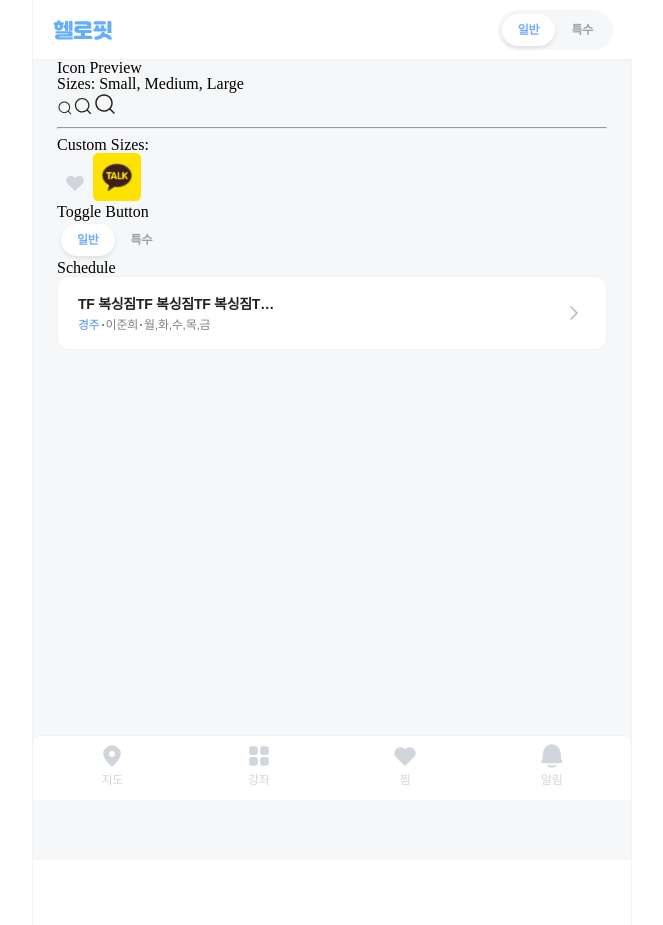
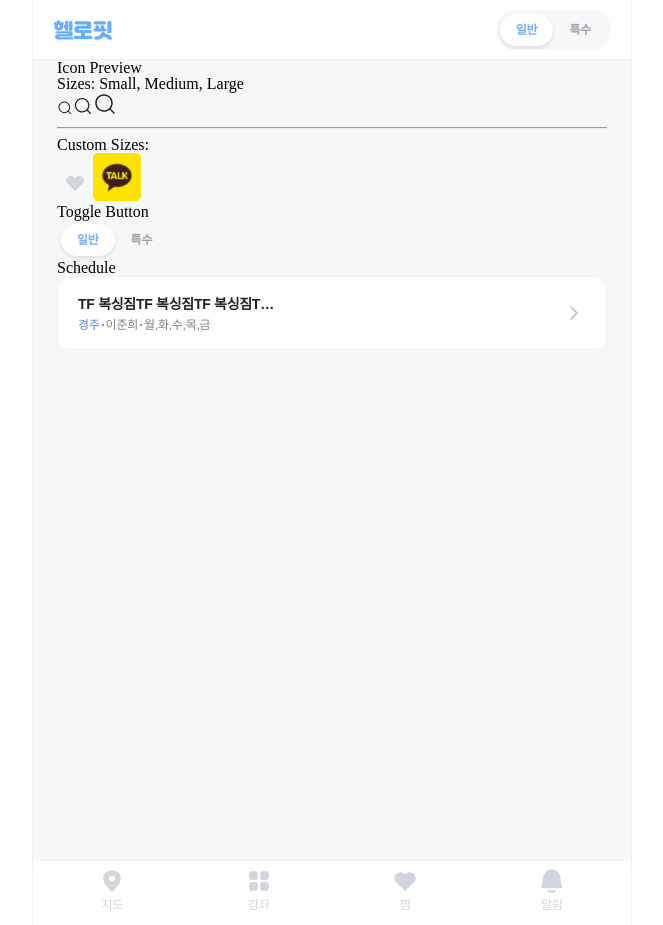
Before and after one commit to HELLO-FIT/FE_HELLO-FIT, a Next.js app: page /preview in a window 1280 px wide. Shown: the whole page, without its empty margins (308-971 px from the left). Built offline with nearby package versions, Linux system fonts and the light colour scheme; a web font is replaced by a local one.

Commit message:
Design: Layout position 수정

```diff
--- a/src/components/Layout/GNB/GNB.module.scss
+++ b/src/components/Layout/GNB/GNB.module.scss
@@ -6,7 +6,7 @@
   display: flex;
   justify-content: space-around;
   align-items: center;
-  position: fixed;
+  position: sticky;
   bottom: 0;
   padding: 8px 6px 12px;
   border-radius: 8px 8px 0px 0px;
--- a/src/components/Layout/Header/Header.module.scss
+++ b/src/components/Layout/Header/Header.module.scss
@@ -10,7 +10,7 @@
   height: 60px;
   background-color: $white;
   border-bottom: 1px solid $gray20;
-  position: fixed;
+  position: sticky;
   top: 0;
 
   @media (max-width: $mobile) {
--- a/src/styles/globals.scss
+++ b/src/styles/globals.scss
@@ -210,8 +210,6 @@ $mobile: 768px;
   border-left: 1px solid $gray20;
   border-right: 1px solid $gray20;
   overflow: hidden;
-  padding-top: 60px; // 헤더 높이
-  padding-bottom: 65px; // GNB 높이
 
   @media (max-width: $mobile) {
     width: 100vw;
```
